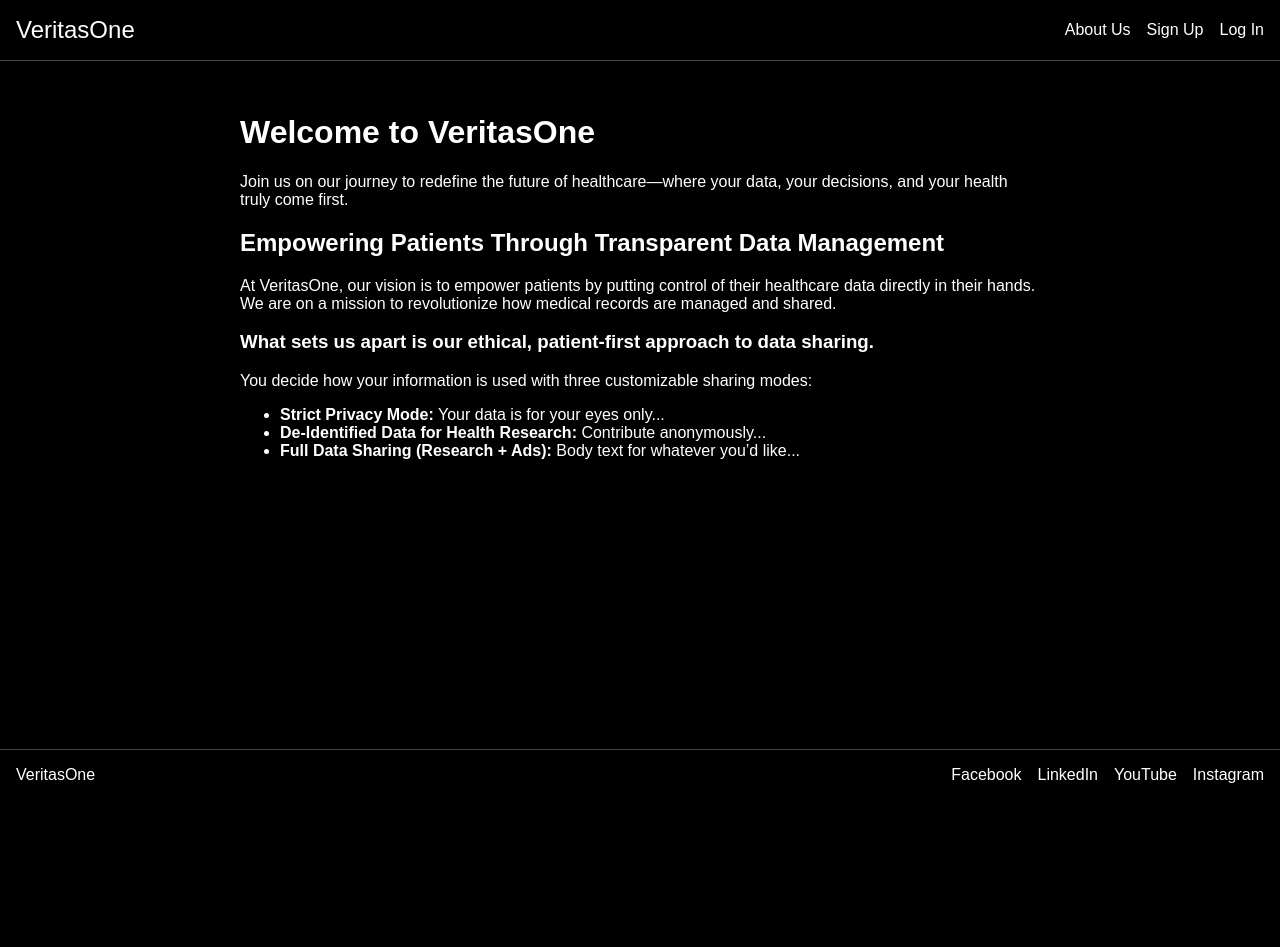
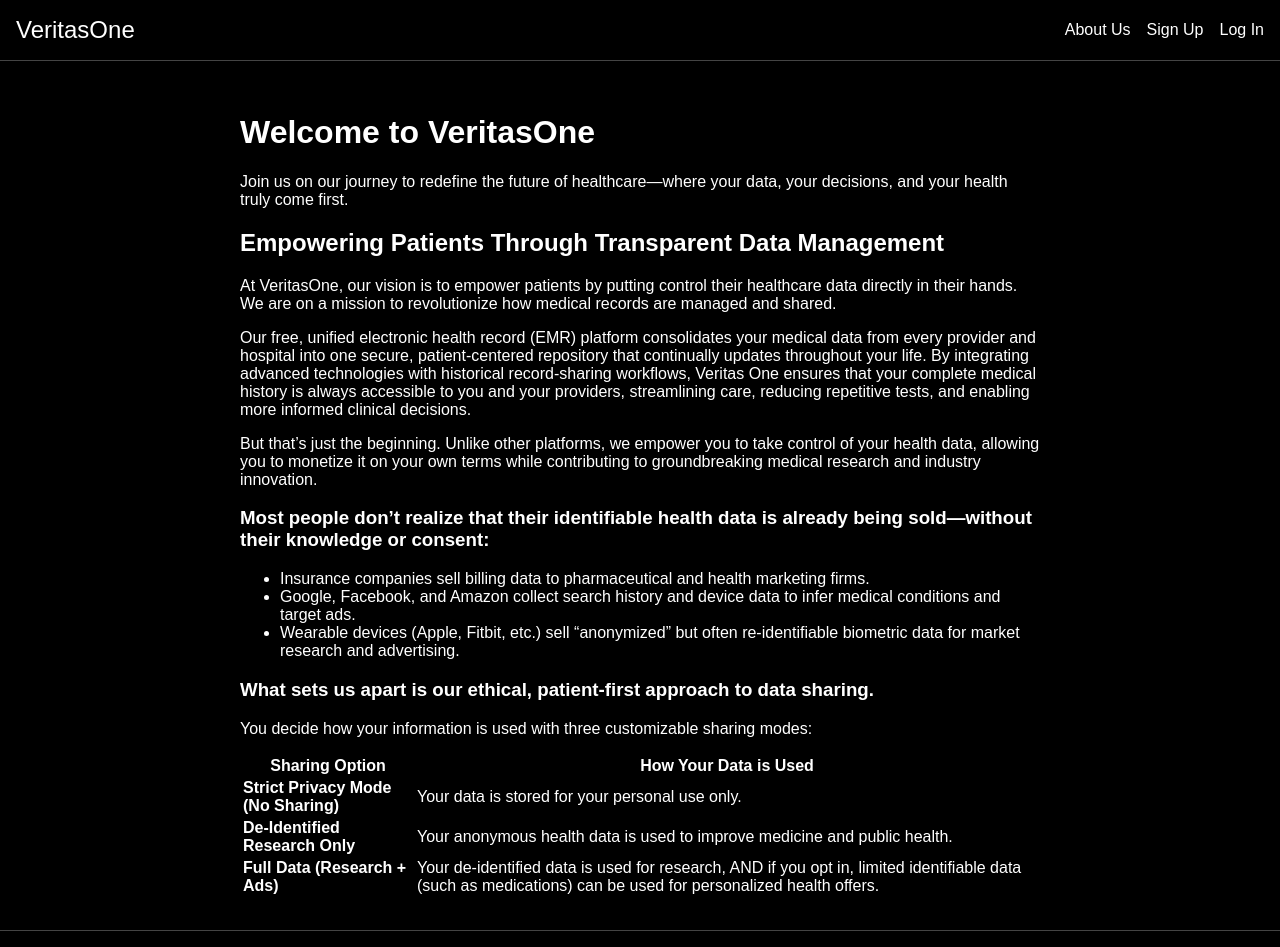
Before and after one commit to VNFowleri/veritas_one_front_end_html, a React (Create React App) app in the folder react_front_end_app/: page /about in a window 1280 px wide. Shown: the top 947 px of the page. Before the commit the page ends 800 px from the top, so only its background shows below. Built offline with nearby package versions, Linux system fonts and the light colour scheme.

Commit message:
Updated About Page

```diff
--- a/react_front_end_app/src/pages/About.js
+++ b/react_front_end_app/src/pages/About.js
@@ -3,6 +3,7 @@ import React from 'react';
 const About = () => {
   return (
     <div className="about-container">
+      {/* Existing Title & Intro */}
       <h1>Welcome to VeritasOne</h1>
       <p>
         Join us on our journey to redefine the future of healthcare—where your data,
@@ -11,22 +12,76 @@ const About = () => {
 
       <h2>Empowering Patients Through Transparent Data Management</h2>
       <p>
-        At VeritasOne, our vision is to empower patients by putting control of
+        At VeritasOne, our vision is to empower patients by putting control
         their healthcare data directly in their hands. We are on a mission to
         revolutionize how medical records are managed and shared.
       </p>
 
-      {/* ... More text from your mockup ... */}
+      {/* New Text: EMR Platform */}
+      <p>
+        Our free, unified electronic health record (EMR) platform consolidates your
+        medical data from every provider and hospital into one secure, patient-centered
+        repository that continually updates throughout your life. By integrating advanced
+        technologies with historical record-sharing workflows, Veritas One ensures that
+        your complete medical history is always accessible to you and your providers,
+        streamlining care, reducing repetitive tests, and enabling more informed
+        clinical decisions.
+      </p>
+      <p>
+        But that’s just the beginning. Unlike other platforms, we empower you to take
+        control of your health data, allowing you to monetize it on your own terms while
+        contributing to groundbreaking medical research and industry innovation.
+      </p>
 
+      {/* New Text: Data Selling Awareness */}
+      <h3>Most people don’t realize that their identifiable health data is already being sold—without their knowledge or consent:</h3>
+      <ul>
+        <li>
+          Insurance companies sell billing data to pharmaceutical and health marketing firms.
+        </li>
+        <li>
+          Google, Facebook, and Amazon collect search history and device data to infer
+          medical conditions and target ads.
+        </li>
+        <li>
+          Wearable devices (Apple, Fitbit, etc.) sell “anonymized” but often re-identifiable
+          biometric data for market research and advertising.
+        </li>
+      </ul>
+
+      {/* Existing Ethical Approach heading (kept) */}
       <h3>What sets us apart is our ethical, patient-first approach to data sharing.</h3>
       <p>
         You decide how your information is used with three customizable sharing modes:
       </p>
-      <ul>
-        <li><strong>Strict Privacy Mode:</strong> Your data is for your eyes only...</li>
-        <li><strong>De-Identified Data for Health Research:</strong> Contribute anonymously...</li>
-        <li><strong>Full Data Sharing (Research + Ads):</strong> Body text for whatever you’d like...</li>
-      </ul>
+
+      {/* Updated Sharing Modes in a Table (replaces old bullet list) */}
+      <table>
+        <thead>
+          <tr>
+            <th>Sharing Option</th>
+            <th>How Your Data is Used</th>
+          </tr>
+        </thead>
+        <tbody>
+          <tr>
+            <td><strong>Strict Privacy Mode (No Sharing)</strong></td>
+            <td>Your data is stored for your personal use only.</td>
+          </tr>
+          <tr>
+            <td><strong>De-Identified Research Only</strong></td>
+            <td>Your anonymous health data is used to improve medicine and public health.</td>
+          </tr>
+          <tr>
+            <td><strong>Full Data (Research + Ads)</strong></td>
+            <td>
+              Your de-identified data is used for research, AND if you opt in,
+              limited identifiable data (such as medications) can be used for
+              personalized health offers.
+            </td>
+          </tr>
+        </tbody>
+      </table>
     </div>
   );
 };
```
